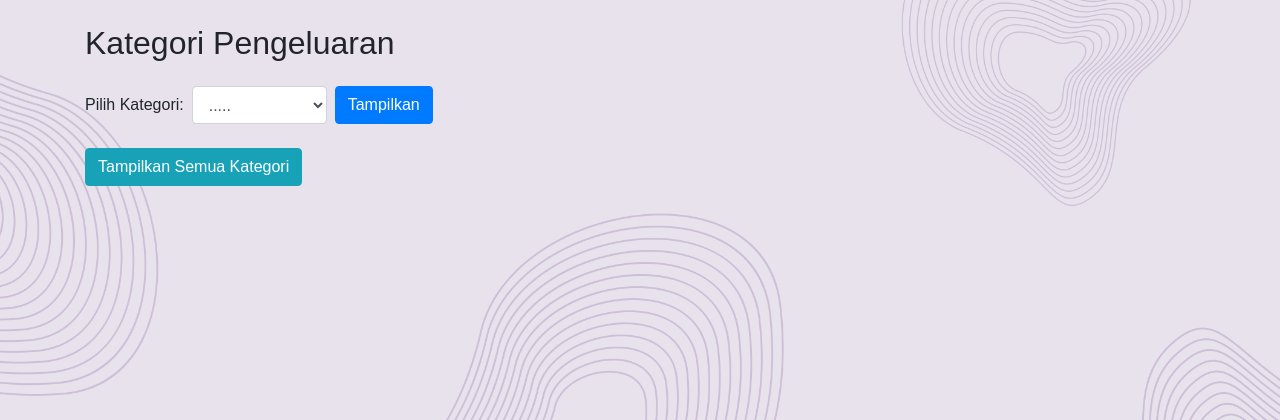
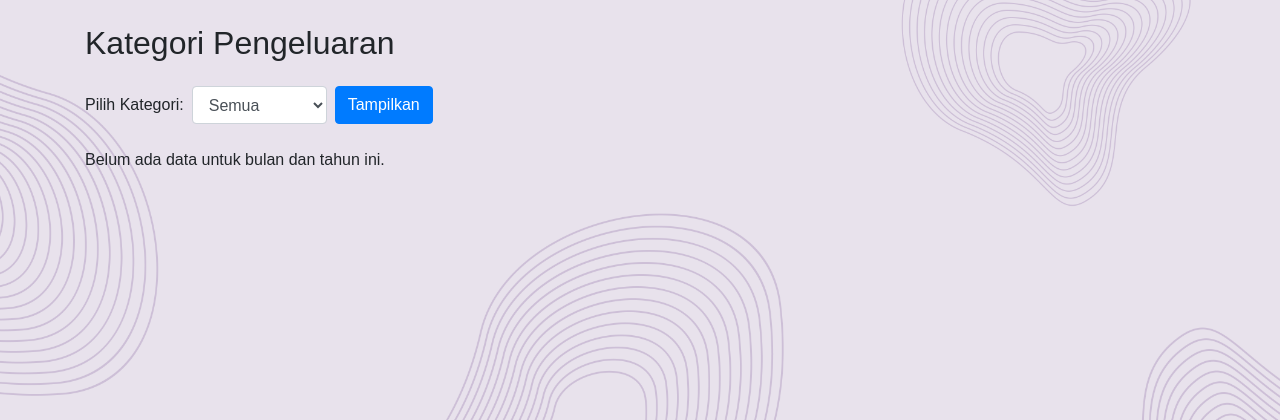
Before and after one commit to stvnathan2/Pemweb, a PHP site: page /category.php in a window 1280 px wide. Shown: the top 420 px of the page. Run offline with PHP 8.4, Linux system fonts and the light colour scheme; a user stored in the database is signed in; data comes from the database, SQL or seed files in the repository.

Commit message:
Update category

```diff
--- a/category.php
+++ b/category.php
@@ -1,31 +1,29 @@
 <?php
+session_start();
 include("conn.php");
 $conn = connection();
 
-$selected_category = isset($_POST['category']) ? $_POST['category'] : '';
 $page = isset($_GET['page']) ? (int)$_GET['page'] : 1;
 $limit = 6;
 $offset = ($page - 1) * $limit;
 
-// Tambahkan penanganan untuk parameter bulan dan tahun
 $selected_month = isset($_GET['month']) ? $_GET['month'] : date('n');
 $selected_year = isset($_GET['year']) ? $_GET['year'] : date('Y');
+$selected_category = isset($_GET['category']) ? $_GET['category'] : '';
 
+$username = $_SESSION['username'];
 $expenses = [];
 $message = "";
 
-if ($_SERVER["REQUEST_METHOD"] == "POST" && $selected_category) {
-    $sql = "SELECT * FROM daily_expenses WHERE category = ? AND MONTH(date) = ? AND YEAR(date) = ? LIMIT ? OFFSET ?";
+if ($selected_category) {
+    $sql = "SELECT * FROM daily_expenses WHERE category = ? AND MONTH(date) = ? AND YEAR(date) = ? AND username = ? LIMIT ? OFFSET ?";
     $stmt = $conn->prepare($sql);
     if ($stmt) {
-        $stmt->bind_param("siiii", $selected_category, $selected_month, $selected_year, $limit, $offset);
+        $stmt->bind_param("siisii", $selected_category, $selected_month, $selected_year, $username, $limit, $offset);
         if ($stmt->execute()) {
             $result = $stmt->get_result();
             $expenses = $result->fetch_all(MYSQLI_ASSOC);
             $stmt->close();
-            if (empty($expenses)) {
-                $message = "Belum ada yang pakai kategori ini.";
-            }
         } else {
             $message = "Terjadi kesalahan saat mengambil data.";
         }
@@ -33,10 +31,10 @@ if ($_SERVER["REQUEST_METHOD"] == "POST" && $selected_category) {
         $message = "Terjadi kesalahan dalam menyiapkan statement.";
     }
 } else {
-    $sql = "SELECT * FROM daily_expenses WHERE MONTH(date) = ? AND YEAR(date) = ? LIMIT ? OFFSET ?";
+    $sql = "SELECT * FROM daily_expenses WHERE MONTH(date) = ? AND YEAR(date) = ? AND username = ? LIMIT ? OFFSET ?";
     $stmt = $conn->prepare($sql);
     if ($stmt) {
-        $stmt->bind_param("iiii", $selected_month, $selected_year, $limit, $offset);
+        $stmt->bind_param("iisii", $selected_month, $selected_year, $username, $limit, $offset);
         if ($stmt->execute()) {
             $result = $stmt->get_result();
             $expenses = $result->fetch_all(MYSQLI_ASSOC);
@@ -49,12 +47,14 @@ if ($_SERVER["REQUEST_METHOD"] == "POST" && $selected_category) {
     }
 }
 
-$total_sql = $selected_category ? "SELECT COUNT(*) as count FROM daily_expenses WHERE category = ? AND MONTH(date) = ? AND YEAR(date) = ?" : "SELECT COUNT(*) as count FROM daily_expenses WHERE MONTH(date) = ? AND YEAR(date) = ?";
-$stmt = $conn->prepare($total_sql);
 if ($selected_category) {
-    $stmt->bind_param("siii", $selected_category, $selected_month, $selected_year);
+    $total_sql = "SELECT COUNT(*) as count FROM daily_expenses WHERE category = ? AND MONTH(date) = ? AND YEAR(date) = ? AND username = ?";
+    $stmt = $conn->prepare($total_sql);
+    $stmt->bind_param("siis", $selected_category, $selected_month, $selected_year, $username);
 } else {
-    $stmt->bind_param("ii", $selected_month, $selected_year);
+    $total_sql = "SELECT COUNT(*) as count FROM daily_expenses WHERE MONTH(date) = ? AND YEAR(date) = ? AND username = ?";
+    $stmt = $conn->prepare($total_sql);
+    $stmt->bind_param("iis", $selected_month, $selected_year, $username);
 }
 $stmt->execute();
 $result = $stmt->get_result();
@@ -91,28 +91,26 @@ $conn->close();
             </div>
         <?php endif; ?>
 
-        <form method="post" action="category.php" class="form-inline mb-4">
+        <form method="get" action="category.php" class="form-inline mb-4">
+            <input type="hidden" name="month" value="<?php echo $selected_month; ?>">
+            <input type="hidden" name="year" value="<?php echo $selected_year; ?>">
             <div class="form-group mr-2">
                 <label for="category" class="mr-2">Pilih Kategori:</label>
                 <select name="category" id="category" class="form-control" required>
-                    <option value="">.....</option>
-                    <option value="Rumah">Rumah</option>
-                    <option value="Transportasi">Transportasi</option>
-                    <option value="Makanan">Makanan</option>
-                    <option value="Kesehatan">Kesehatan</option>
-                    <option value="Pendidikan">Pendidikan</option>
-                    <option value="Hiburan">Hiburan</option>
-                    <option value="Pakaian">Pakaian</option>
-                    <option value="Komunikasi">Komunikasi</option>
-                    <option value="Keuangan">Keuangan</option>
-                    <option value="Darurat">Darurat</option>
+                    <option value="">Semua</option>
+                    <option value="gaji" <?php echo ($selected_category == 'gaji') ? 'selected' : ''; ?>>Gaji</option>
+                    <option value="transportasi" <?php echo ($selected_category == 'transportasi') ? 'selected' : ''; ?>>Transportasi</option>
+                    <option value="Makanan" <?php echo ($selected_category == 'Makanan') ? 'selected' : ''; ?>>Makanan</option>
+                    <option value="Kesehatan" <?php echo ($selected_category == 'Kesehatan') ? 'selected' : ''; ?>>Kesehatan</option>
+                    <option value="Pendidikan" <?php echo ($selected_category == 'Pendidikan') ? 'selected' : ''; ?>>Pendidikan</option>
+                    <option value="Hiburan" <?php echo ($selected_category == 'Hiburan') ? 'selected' : ''; ?>>Hiburan</option>
+                    <option value="Pakaian" <?php echo ($selected_category == 'Pakaian') ? 'selected' : ''; ?>>Pakaian</option>
+                    <option value="Komunikasi" <?php echo ($selected_category == 'Komunikasi') ? 'selected' : ''; ?>>Komunikasi</option>
+                    <option value="Keuangan" <?php echo ($selected_category == 'Keuangan') ? 'selected' : ''; ?>>Keuangan</option>
+                    <option value="Darurat" <?php echo ($selected_category == 'Darurat') ? 'selected' : ''; ?>>Darurat</option>
                 </select>
             </div>
             <button type="submit" class="btn btn-primary">Tampilkan</button>
-        </form>
-
-        <form method="post" action="category.php" class="form-inline mb-4">
-            <button type="submit" class="btn btn-info mr-2">Tampilkan Semua Kategori</button>
         </form>
 
         <div class="table-container">
@@ -146,18 +144,18 @@ $conn->close();
                 <nav aria-label="Page navigation">
                     <ul class="pagination">
                         <?php if ($page > 1): ?>
-                            <li class ="page-item"><a class="page-link" href="?page=<?php echo $page - 1; ?>&month=<?php echo $selected_month; ?>&year=<?php echo $selected_year; ?>">Previous</a></li>
+                            <li class="page-item"><a class="page-link" href="?page=<?php echo $page - 1; ?>&category=<?php echo $selected_category; ?>&month=<?php echo $selected_month; ?>&year=<?php echo $selected_year; ?>">Previous</a></li>
                         <?php endif; ?>
                         <?php for ($i = 1; $i <= $total_pages; $i++): ?>
-                            <li class="page-item <?php if ($i == $page) echo 'active'; ?>"><a class="page-link" href="?page=<?php echo $i; ?>&month=<?php echo $selected_month; ?>&year=<?php echo $selected_year; ?>"><?php echo $i; ?></a></li>
+                            <li class="page-item <?php if ($i == $page) echo 'active'; ?>"><a class="page-link" href="?page=<?php echo $i; ?>&category=<?php echo $selected_category; ?>&month=<?php echo $selected_month; ?>&year=<?php echo $selected_year; ?>"><?php echo $i; ?></a></li>
                         <?php endfor; ?>
                         <?php if ($page < $total_pages): ?>
-                            <li class="page-item"><a class="page-link" href="?page=<?php echo $page + 1; ?>&month=<?php echo $selected_month; ?>&year=<?php echo $selected_year; ?>">Next</a></li>
+                            <li class="page-item"><a class="page-link" href="?page=<?php echo $page + 1; ?>&category=<?php echo $selected_category; ?>&month=<?php echo $selected_month; ?>&year=<?php echo $selected_year; ?>">Next</a></li>
                         <?php endif; ?>
                     </ul>
                 </nav>
-            <?php elseif ($_SERVER["REQUEST_METHOD"] == "POST"): ?>
-                <p>Belum ada yang pakai kategori ini.</p>
+            <?php elseif ($_SERVER["REQUEST_METHOD"] == "GET" && empty($selected_category)): ?>
+                <p>Belum ada data untuk bulan dan tahun ini.</p>
             <?php endif; ?>
         </div>
     </div>
```
